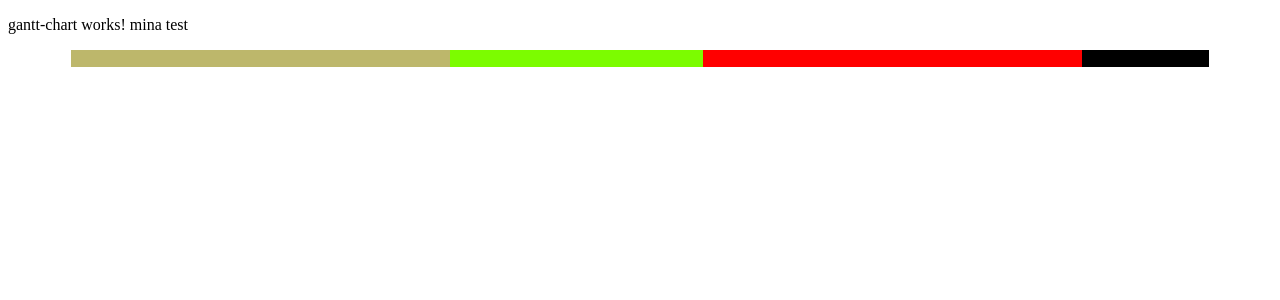
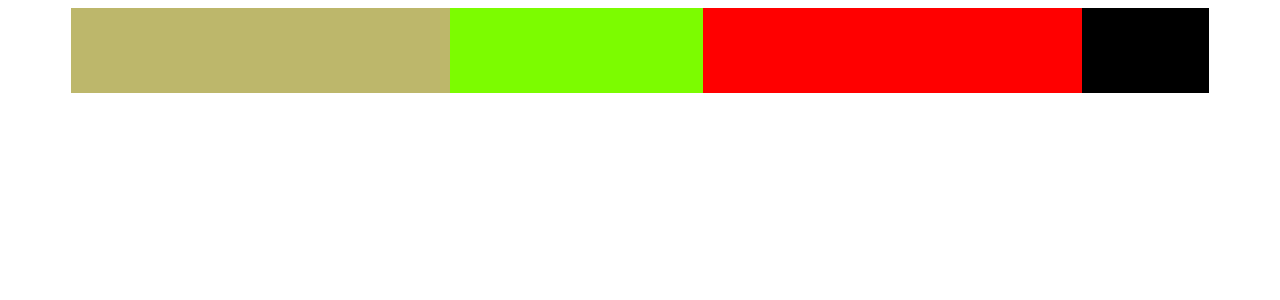
Before and after one commit to sameh-g/ng2-gantt, an Angular app: page / in a window 1280 px wide. Shown: the top 300 px of the page. Built offline with nearby package versions, Linux system fonts and the light colour scheme; what angular2-highcharts would draw is missing.

Commit message:
commit more gantt charts

```diff
--- a/src/app/app.component.html
+++ b/src/app/app.component.html
@@ -1 +1,10 @@
 <app-gantt-chart></app-gantt-chart>
+
+
+<app-gantt-chart></app-gantt-chart>
+
+<app-gantt-chart></app-gantt-chart>
+
+<app-gantt-chart></app-gantt-chart>
+
+<app-gantt-chart></app-gantt-chart>
--- a/src/app/gantt-chart/barchart/barchart.component.html
+++ b/src/app/gantt-chart/barchart/barchart.component.html
@@ -1,3 +1 @@
-
-
 <span class="ganttBar opacity-40" [ngStyle]="{'background-color': _color, 'width': _to}"  style="left:5%;"></span>
--- a/src/app/gantt-chart/barchart/barchart.component.ts
+++ b/src/app/gantt-chart/barchart/barchart.component.ts
@@ -11,8 +11,8 @@ export class BarchartComponent implements OnInit {
   constructor() { }
 
   private _from: number=0;
-  private _to: string='10%';
-  private _color: string="#333";
+  private _to: string='';
+  private _color: string="";
 
   ngOnInit() {
   }
--- a/src/app/gantt-chart/gantt-chart.component.html
+++ b/src/app/gantt-chart/gantt-chart.component.html
@@ -1,6 +1,3 @@
-<p>
-  gantt-chart works! mina test
-</p>
 
 <div class="ganttChartCont">
 <app-barchart [color]='color' [from]='from' [to]='to'></app-barchart>
--- a/src/app/gantt-chart/gantt-chart.component.ts
+++ b/src/app/gantt-chart/gantt-chart.component.ts
@@ -8,6 +8,7 @@ import { Component, OnInit, Input } from '@angular/core';
 
 })
 export class GanttChartComponent implements OnInit {
+
   color: string = "#000";
   from: string = '';
   to: string = '90%';
```
